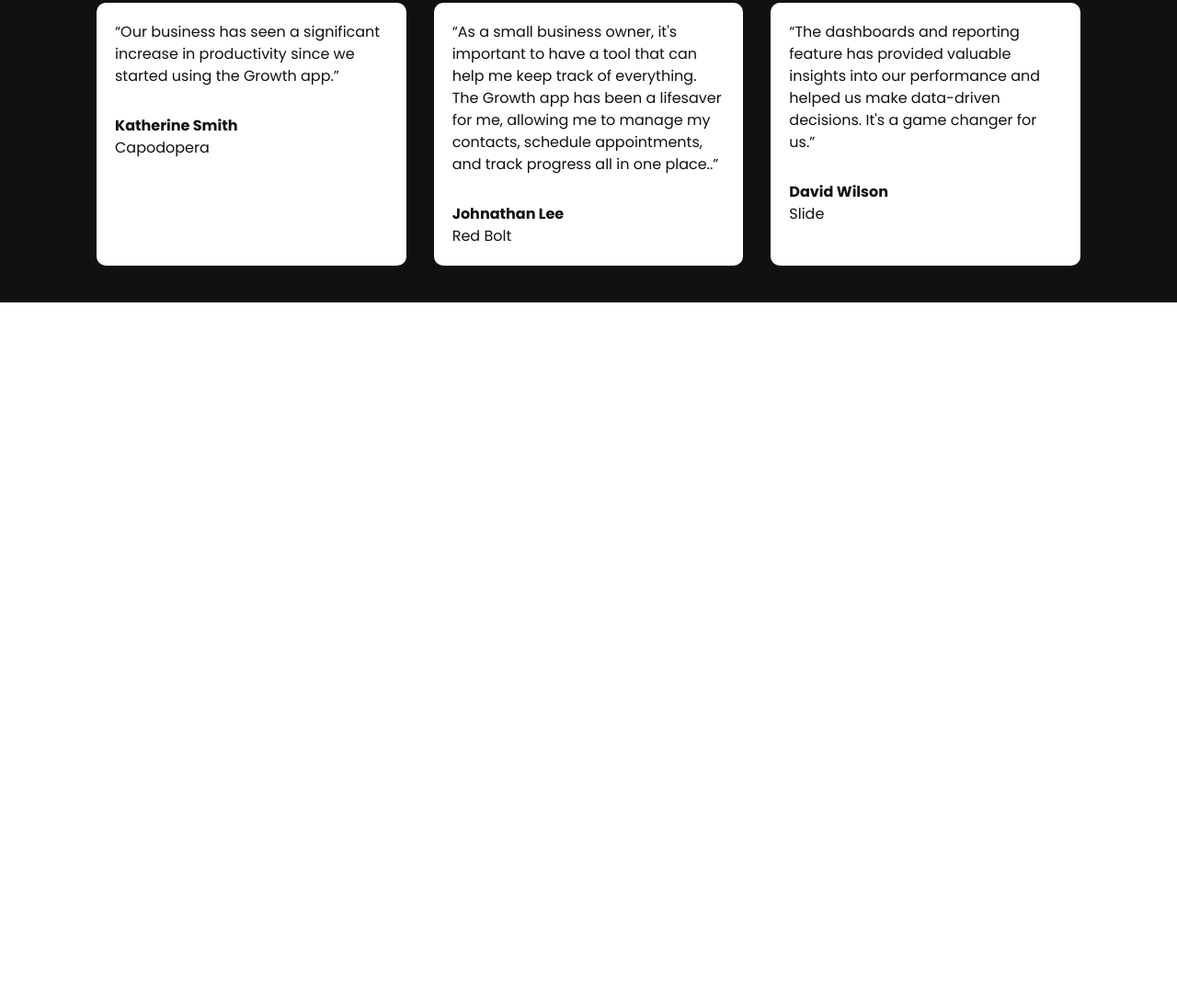
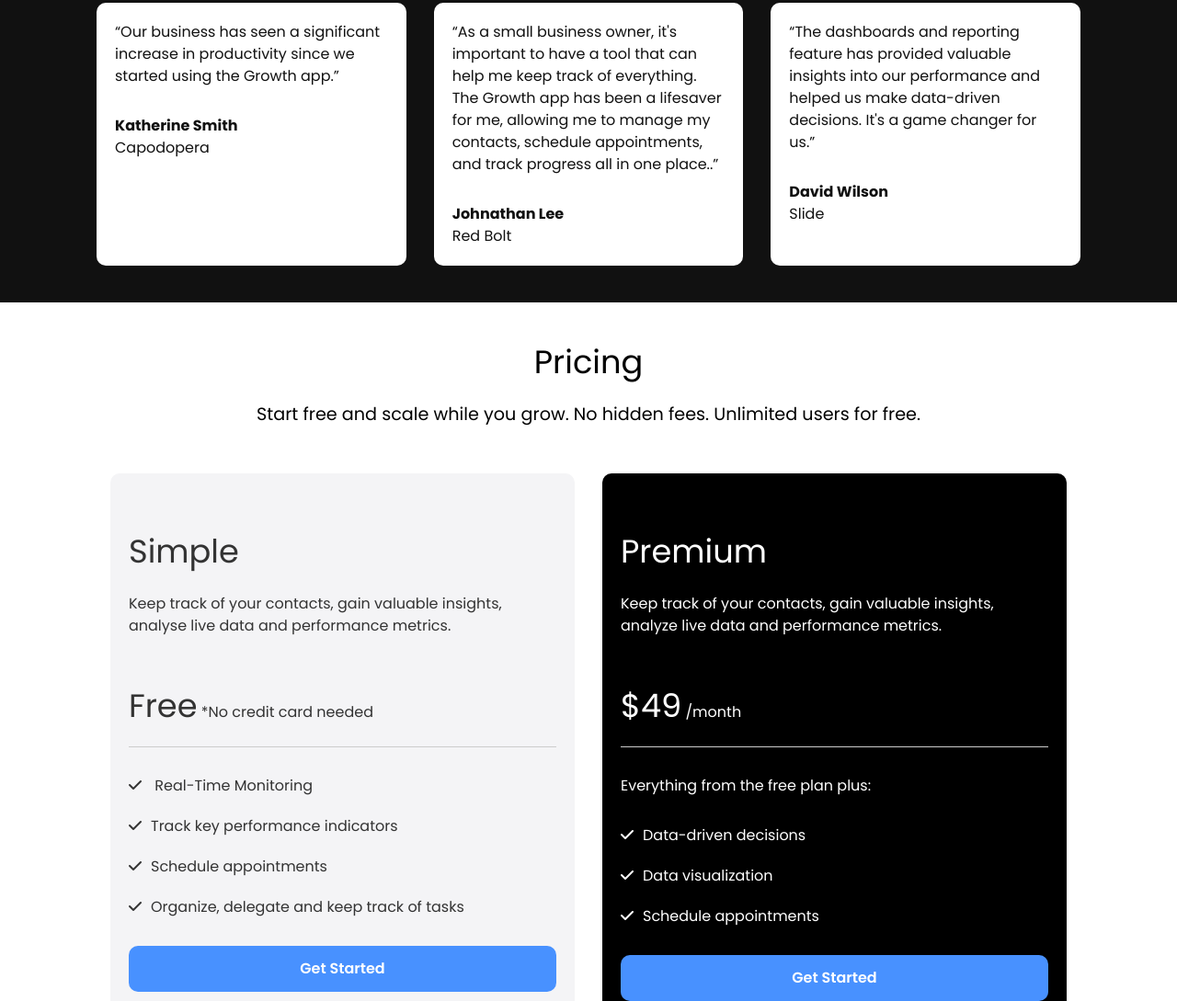
Before and after one commit to mattsterp/saas-landing, a plain HTML site: page index.html in a window 1280 px wide. Shown: the part 1711-2800 px from the top of the page at 92% size. Before the commit the page ends 2040 px from the top, so only its background shows below. Drawn offline with Linux system fonts and the light colour scheme.

Commit message:
feat: :construction: add pricing section

```diff
--- a/css/style.css
+++ b/css/style.css
@@ -91,13 +91,13 @@ img {
   padding: 10px 0 40px;
 }
 
-.video-content {
+.video .video-content {
   display: flex;
   flex-direction: column;
   align-items: center;
 }
 
-.video-preview {
+.video .video-preview {
   margin-bottom: 20px;
 }
 
@@ -111,7 +111,7 @@ img {
   margin-bottom: 40px;
 }
 
-.testimonials-grid {
+.testimonials .testimonials-grid {
   display: grid;
   grid-template-columns: repeat(3, 1fr);
   grid-gap: 30px;
@@ -120,6 +120,40 @@ img {
 .testimonials .card p:nth-child(2) {
   margin-top: 30px;
   font-weight: bold;
+}
+
+/* Pricing */
+.pricing-grid {
+  display: grid;
+  grid-template-columns: repeat(2, 1fr);
+  margin-top: 50px;
+  grid-gap: 30px;
+}
+
+.pricing .pricing-card-subheading {
+  margin-bottom: 30px;
+}
+
+.pricing .pricing-card-price {
+  margin-bottom: 30px;
+  padding: 20px 0;
+  border-bottom: 1px solid #ccc;
+}
+
+.pricing ul {
+  margin: 30px 0;
+}
+
+.pricing ul li {
+  margin: 20px 0;
+}
+
+.pricing ul li i {
+  margin-right: 10px;
+}
+
+.pricing .pricing-footer {
+  margin: 30px 0;
 }
 
 /* Utility Classes */
@@ -135,6 +169,14 @@ img {
   padding: 0 15px;
 }
 
+/* Card */
+.card {
+  background: #fff;
+  color: #111;
+  border-radius: 10px;
+  padding: 20px;
+}
+
 /* Buttons */
 .btn {
   display: inline-block;
@@ -146,6 +188,7 @@ img {
   border: none;
   border-radius: 10px;
   cursor: pointer;
+  text-align: center;
   transistion: 0.5s;
 }
 
@@ -228,11 +271,3 @@ img {
   background: #000;
   color: #fff;
 }
-
-/* Card */
-.card {
-  background: #fff;
-  color: #111;
-  border-radius: 10px;
-  padding: 20px;
-}
--- a/index.html
+++ b/index.html
@@ -101,7 +101,7 @@
             <p>Katherine Smith</p>
             <p>Capodopera</p>
           </div>
-                <div class="card">
+            <div class="card">
             <p>
               “As a small business owner, it's important to have a tool that can
               help me keep track of everything. The Growth app has been a
@@ -122,9 +122,78 @@
 
             <p>David Wilson</p>
             <p>Slide</p>
+        </div>
+    </section>
+    <!-- Pricing -->
+    <section class="container pricing">
+      <div class="container-sm">
+        <h3 class="pricing-heading text-xl text-center">
+          Pricing
+        </h3>
+        <p class="pricing-subheading text-md text-center">
+          Start free and scale while you grow. No hidden fees. Unlimited users
+          for free.
+        </p>
+        <div class="pricing-grid">
+             <!-- Pricing Card 1 -->
+          <div class="card bg-light">
+            <div class="pricing-card-header">
+              <h4 class="pricing-heading text-xl">Simple</h4>
+              <p class="pricing-card-subheading">
+                Keep track of your contacts, gain valuable insights, analyse
+                live data and performance metrics.
+              </p>
+              <p class="pricing-card-price">
+                <span class="text-xl">Free</span>
+                *No credit card needed
+              </p>
+            </div>
+            <div class="pricing-card-body">
+              <ul>
+                <li><i class="fas fa-check"></i> Real-Time Monitoring</li>
+                <li>
+                  <i class="fas fa-check"></i>Track key performance indicators
+                </li>
+                <li><i class="fas fa-check"></i>Schedule appointments</li>
+                <li>
+                  <i class="fas fa-check"></i>Organize, delegate and keep track
+                  of tasks
+                </li>
+              </ul>
+              <a href="#" class="btn btn-primary btn-block">Get Started</a>
+            </div>
+          </div>
+
+                    <!-- Pricing Card 2 -->
+          <div class="card bg-black">
+            <div class="pricing-card-header">
+              <h4 class="pricing-card-heading text-xl">Premium</h4>
+              <p class="pricing-card-subheading">
+                Keep track of your contacts, gain valuable insights, analyze
+                live data and performance metrics.
+              </p>
+              <p class="pricing-card-price">
+                <span class="text-xl">$49</span> /month
+              </p>
+            </div>
+            <div class="pricing-card-body">
+              <p>Everything from the free plan plus:</p>
+              <ul>
+                <li><i class="fas fa-check"></i>Data-driven decisions</li>
+                <li><i class="fas fa-check"></i>Data visualization</li>
+                <li><i class="fas fa-check"></i>Schedule appointments</li>
+              </ul>
+              <a href="#" class="btn btn-primary btn-block">Get Started</a>
+            </div>
           </div>
         </div>
+        <p class="pricing-footer text-center">
+          All prices are in USD and charged per month with applicable taxes
+          added at checkout.
+        </p>
       </div>
+    </section>
+
         </div>
       </div>
     </section>
```
